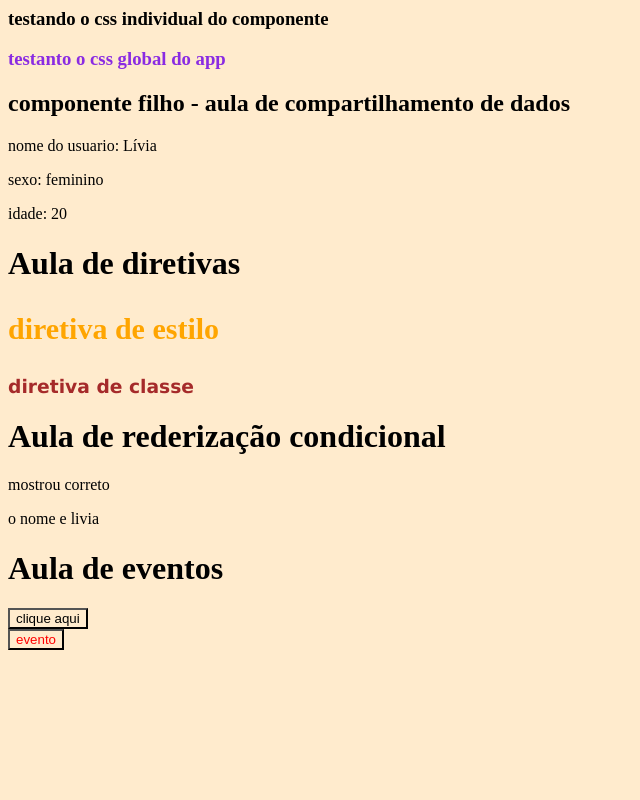
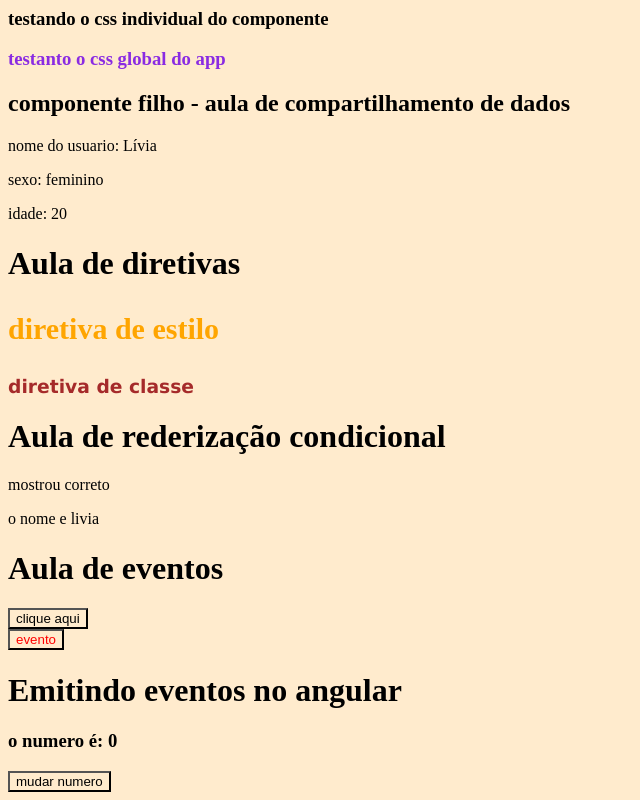
Before and after one commit to liviaandressa/curso-angular13, an Angular app: page / in a window 1280 px wide. Shown: the part 177-977 px from the top of the page, without its empty margins (0-640 px from the left). Before the commit the page ends 835 px from the top, so only its background shows below. Built offline with nearby package versions, Linux system fonts and the light colour scheme.

Commit message:
emitindo eventos  de filho p/ pai - aula 11

```diff
--- a/src/app/app.component.html
+++ b/src/app/app.component.html
@@ -13,3 +13,5 @@
 <app-condicionais></app-condicionais>
 
 <app-eventos></app-eventos>
+
+<app-emitindo-eventos></app-emitindo-eventos>
--- a/src/app/app.module.ts
+++ b/src/app/app.module.ts
@@ -9,6 +9,8 @@ import { CompartilhandoDadosComponent } from './components/component/compartilha
 import { DiretivasComponent } from './components/component/diretivas/diretivas.component';
 import { CondicionaisComponent } from './components/component/condicionais/condicionais.component';
 import { EventosComponent } from './components/component/eventos/eventos.component';
+import { EmitindoEventosComponent } from './components/component/emitindo-eventos/emitindo-eventos.component';
+import { EmitindoEventosFilhoComponent } from './components/component/emitindo-eventos-filho/emitindo-eventos-filho.component';
 
 
 
@@ -19,7 +21,9 @@ import { EventosComponent } from './components/component/eventos/eventos.compone
     CompartilhandoDadosComponent,
     DiretivasComponent,
     CondicionaisComponent,
-    EventosComponent
+    EventosComponent,
+    EmitindoEventosComponent,
+    EmitindoEventosFilhoComponent
   ],
   imports: [
     BrowserModule,
--- /dev/null
+++ b/src/app/components/component/emitindo-eventos-filho/emitindo-eventos-filho.component.html
@@ -0,0 +1 @@
+<button (click)="numero()"> mudar numero</button>
--- /dev/null
+++ b/src/app/components/component/emitindo-eventos-filho/emitindo-eventos-filho.component.ts
@@ -0,0 +1,21 @@
+import { Component, OnInit, Output, EventEmitter} from '@angular/core';
+
+// quando é um evento tem que importar o output junto com o eventemitter, se for apenas um dado, somente o                           output basta
+@Component({
+  selector: 'app-emitindo-eventos-filho',
+  templateUrl: './emitindo-eventos-filho.component.html',
+  styleUrls: ['./emitindo-eventos-filho.component.css']
+})
+export class EmitindoEventosFilhoComponent implements OnInit {
+
+  @Output() enviarNumero: EventEmitter<any> = new EventEmitter()
+  // EVENTEMITTER ACEITA UM TIPO
+  constructor() { }
+
+  ngOnInit() {
+  }
+
+  numero() {
+    this.enviarNumero.emit();
+    }
+}
--- /dev/null
+++ b/src/app/components/component/emitindo-eventos/emitindo-eventos.component.html
@@ -0,0 +1,11 @@
+<!--este componente tem o evento que vai ser emitido do componente filho-->
+<h1>Emitindo eventos no angular</h1>
+
+<h3>o numero é: {{meuNumero}}</h3>
+
+<app-emitindo-eventos-filho (enviarNumero)="onEnviarNumero()"></app-emitindo-eventos-filho>
+<!--enviarNumero foi o evento criado no componente filho-->
+<!--onEnviarNumero possui a logica do que vai ser feito quando ocorrer o evento-->
+
+
+<!--esse tipo de emissao permite ter um único evento que pode ser base para vários componentes. Por exemplo: posso ter esse evento sendo utilizado parra mostar numeros em um componente, em outro componente pode ser mostrado uma lista de nomes e assim em diante.-->
--- /dev/null
+++ b/src/app/components/component/emitindo-eventos/emitindo-eventos.component.ts
@@ -0,0 +1,19 @@
+import { Component, OnInit } from '@angular/core';
+
+@Component({
+  selector: 'app-emitindo-eventos',
+  templateUrl: './emitindo-eventos.component.html',
+  styleUrls: ['./emitindo-eventos.component.css']
+})
+export class EmitindoEventosComponent implements OnInit {
+
+  meuNumero: number = 0
+  constructor() { }
+
+  ngOnInit() {
+  }
+
+  onEnviarNumero(){
+    this.meuNumero = Math.floor(Math.random() * 10) // sorteia números
+  }
+}
```
Also changed, not shown: src/app/components/component/emitindo-eventos-filho/emitindo-eventos-filho.component.css (added), src/app/components/component/emitindo-eventos/emitindo-eventos.component.css (added), 2 other files (tests, documents, lock files or other folders).
